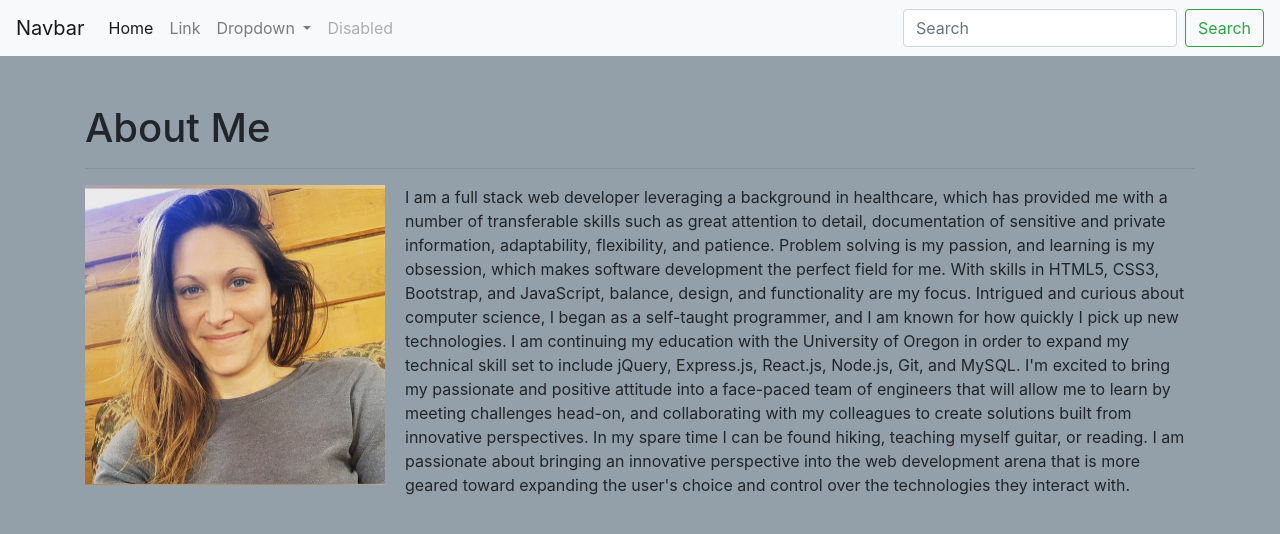
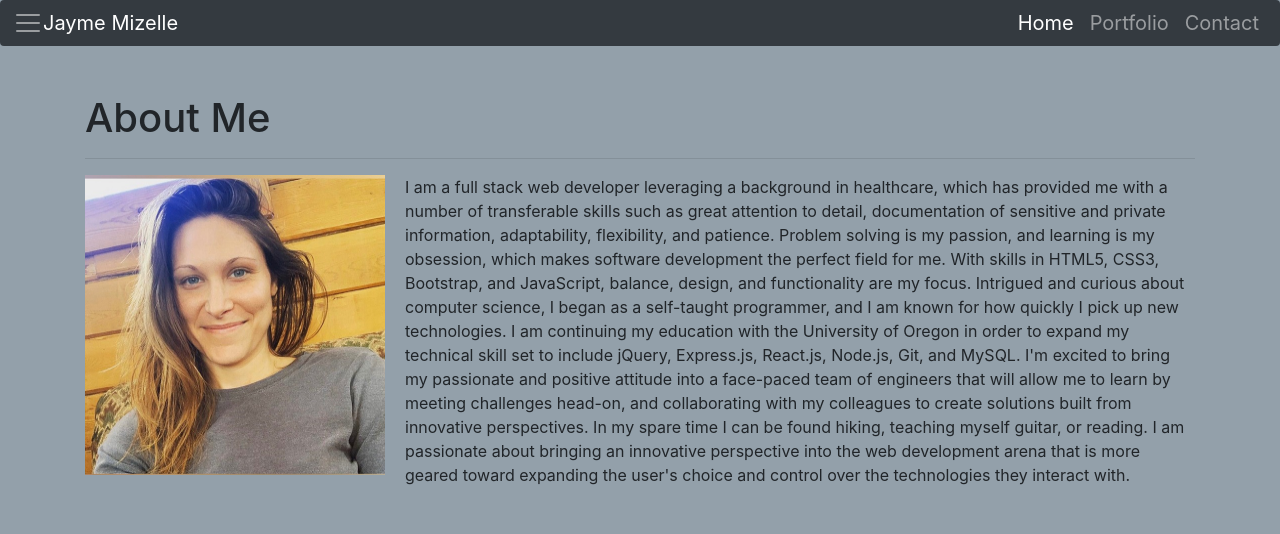
Before and after one commit to theprivacydev/engineer-portfolio, a plain HTML site: page index.html in a window 1280 px wide. Drawn offline with nearby package versions, Linux system fonts and the light colour scheme.

```diff
--- a/index.html
+++ b/index.html
@@ -9,7 +9,7 @@
 
 </head>
 <body>
-    <!-- <nav class="navbar sticky-top navbar-toggler navbar-collapse navbar-expand-lg navbar-dark bg-dark"
+    <nav class="navbar sticky-top navbar-toggler navbar-collapse navbar-expand-lg navbar-dark bg-dark"
         <button class="navbar-toggler" type="button" data-toggle="collapse" data-target="#navbarTogglerDemo03" aria-controls="navbarTogglerDemo03" aria-expanded="false" aria-label="Toggle navigation">
             <span class="navbar-toggler-icon"></span>
           </button>
@@ -27,9 +27,9 @@
             </li>
           </ul>
         </div>
-      </nav>  -->
+      </nav>
 
-      <nav class="navbar navbar-expand-lg navbar-light bg-light">
+      <!-- <nav class="navbar navbar-expand-lg navbar-light bg-light">
         <a class="navbar-brand" href="#">Navbar</a>
         <button class="navbar-toggler" type="button" data-toggle="collapse" data-target="#navbarSupportedContent" aria-controls="navbarSupportedContent" aria-expanded="false" aria-label="Toggle navigation">
           <span class="navbar-toggler-icon"></span>
@@ -63,7 +63,7 @@
             <button class="btn btn-outline-success my-2 my-sm-0" type="submit">Search</button>
           </form>
         </div>
-      </nav>
+      </nav> -->
 
 
 
```
